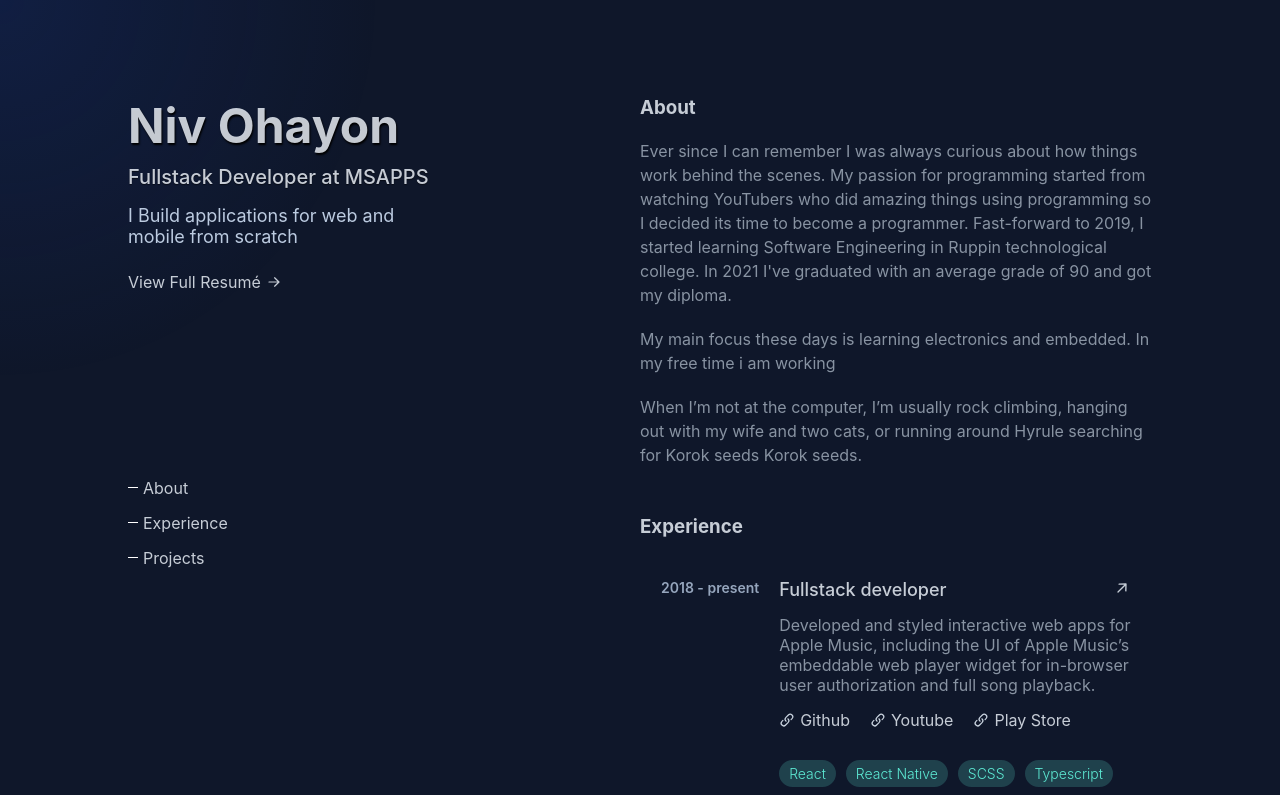
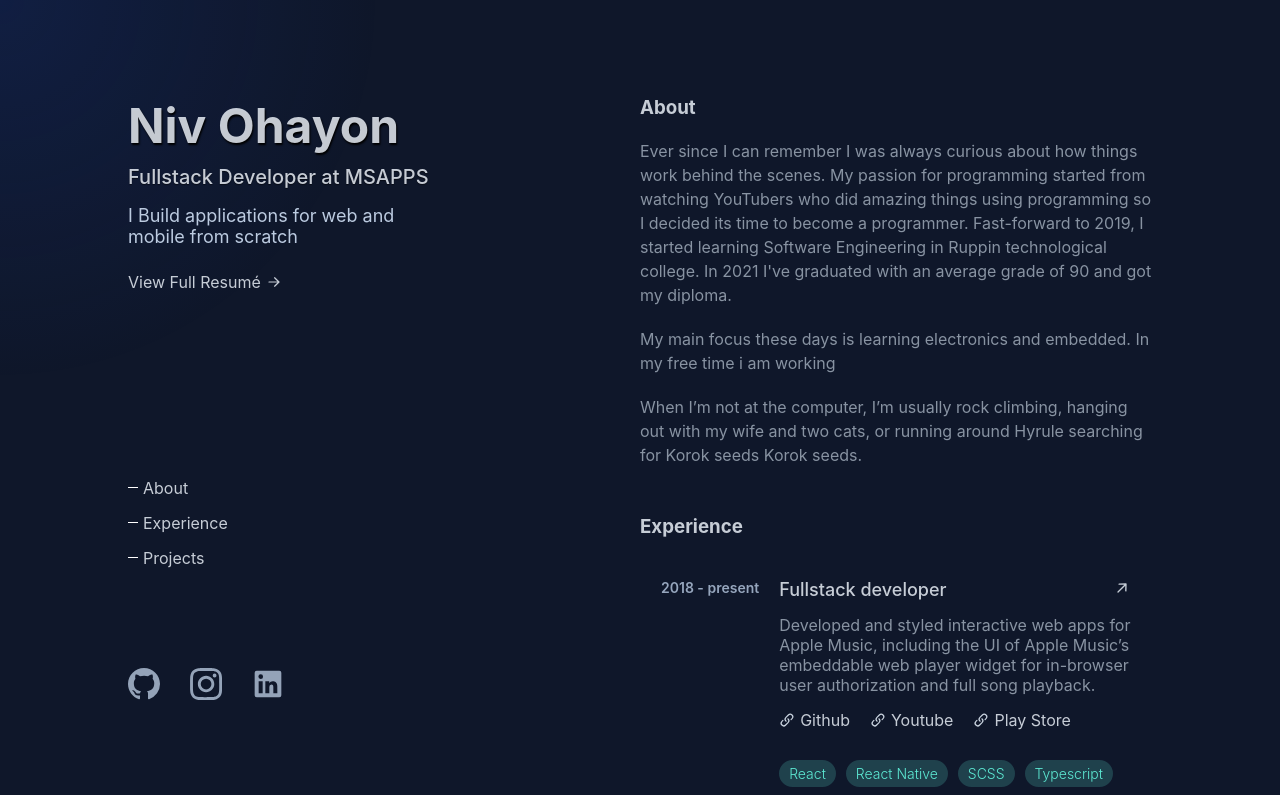
Before and after one commit to nivohayon/MyPortfolio, a React (Vite) app: page / in a window 1280 px wide. Shown: the top 795 px of the page. Built offline with nearby package versions, Linux system fonts and the light colour scheme.

Commit message:
hotfix for background

```diff
--- a/src/components/BackgroundProvider/BackgroundProvider.css
+++ b/src/components/BackgroundProvider/BackgroundProvider.css
@@ -1,3 +1,8 @@
+.background_provider {
+  position: fixed;
+  inset: 0;
+}
+
 @media all and (min-width: 1024px) {
   /* START - Mouse cursor flashlight effect - desktop only */
   .background_provider:after {
```
